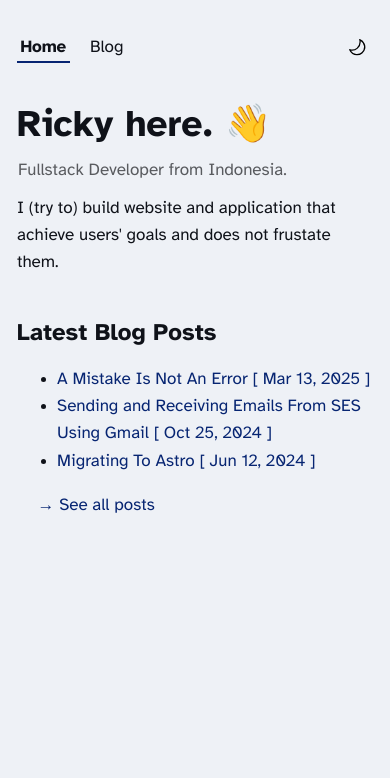
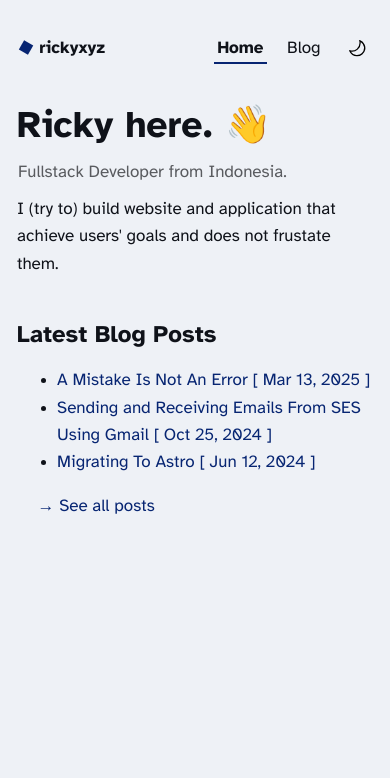
Before and after one commit to rickyxyz/rickyxyz.github.io, an Astro site: page / in a window 390 px wide. Shown: the top 778 px of the page. Built offline with nearby package versions, Linux system fonts and the light colour scheme; Astro itself is replaced by a stand-in of ours.

Commit message:
feat: adjust header to keep logo and layout

```diff
--- a/src/components/Header.astro
+++ b/src/components/Header.astro
@@ -6,11 +6,33 @@ import { SITE_TITLE } from "../consts";
 
 <header>
   <nav>
+    <a href="/">
+      <svg
+        viewBox="0 0 256 256"
+        fill="none"
+        xmlns="http://www.w3.org/2000/svg"
+        role="presentation"
+        height="18px"
+        width="18px"
+        style="margin-right: 0.25rem;"
+      >
+        <rect
+          x="101"
+          y="32"
+          width="150"
+          height="150"
+          transform="rotate(30 101 32)"
+          fill="var(--accent)"
+          id="logo_rect"></rect>
+      </svg>
+      <h2>{SITE_TITLE}</h2>
+    </a>
     <div class="internal-links">
       <HeaderLink href="/">Home</HeaderLink>
       <HeaderLink href="/blog">Blog</HeaderLink>
     </div>
   </nav>
+  <div class="separator"></div>
   <ThemeSwitcher />
 </header>
 <style>
@@ -61,8 +83,12 @@ import { SITE_TITLE } from "../consts";
 
   @media only screen and (max-width: 720px) {
     header {
-      gap: 1.1rem;
+      gap: 0.5rem;
       margin-bottom: 0.4rem;
+    }
+
+    h2 {
+      font-size: 1rem;
     }
 
     .separator {
@@ -72,8 +98,10 @@ import { SITE_TITLE } from "../consts";
     nav {
       grid-row: 1 / 3;
       display: flex;
-      flex-direction: column;
-      gap: 1.1rem;
+      align-items: center;
+    }
+    nav > a {
+      display: flex;
     }
   }
 </style>
```
